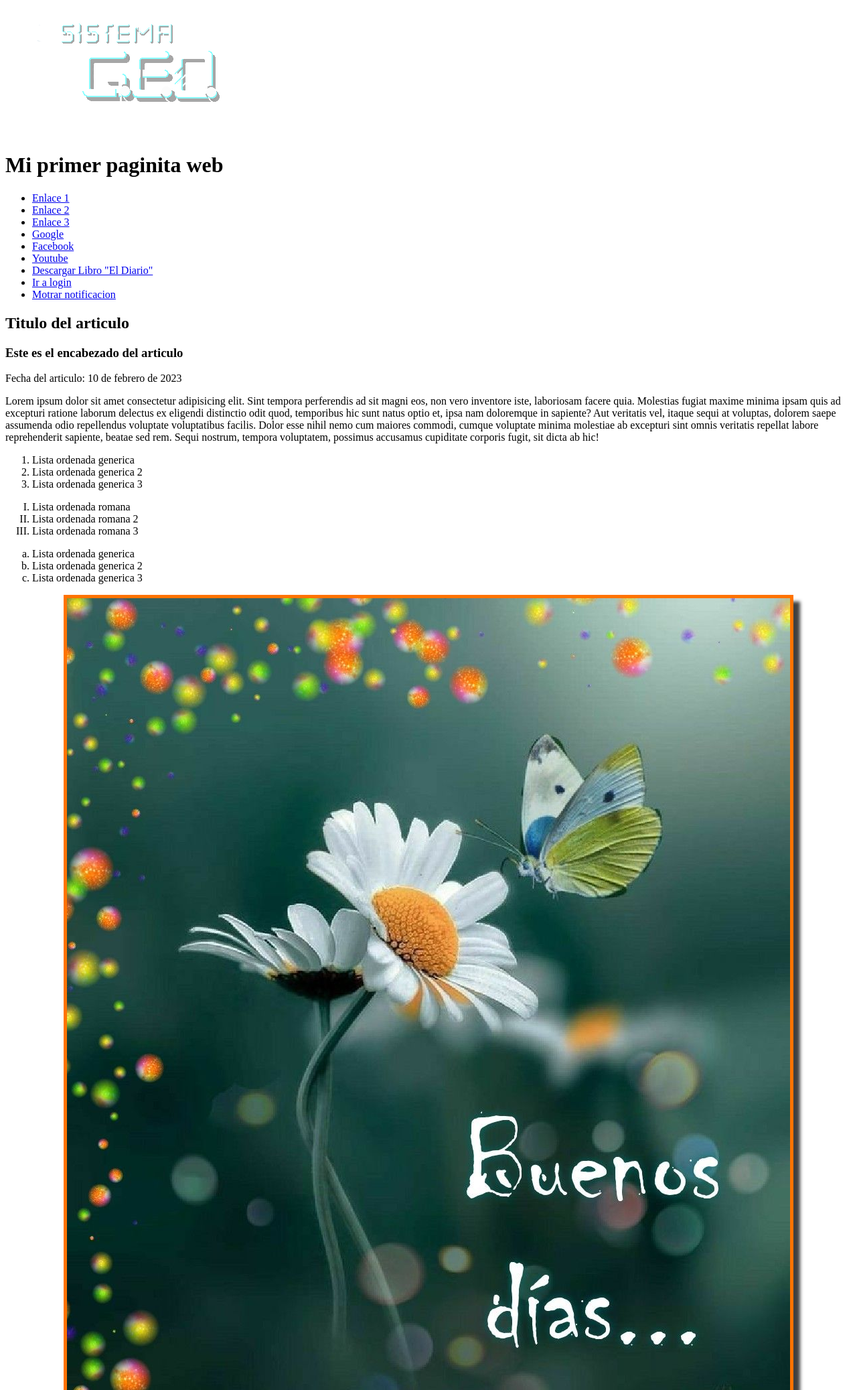
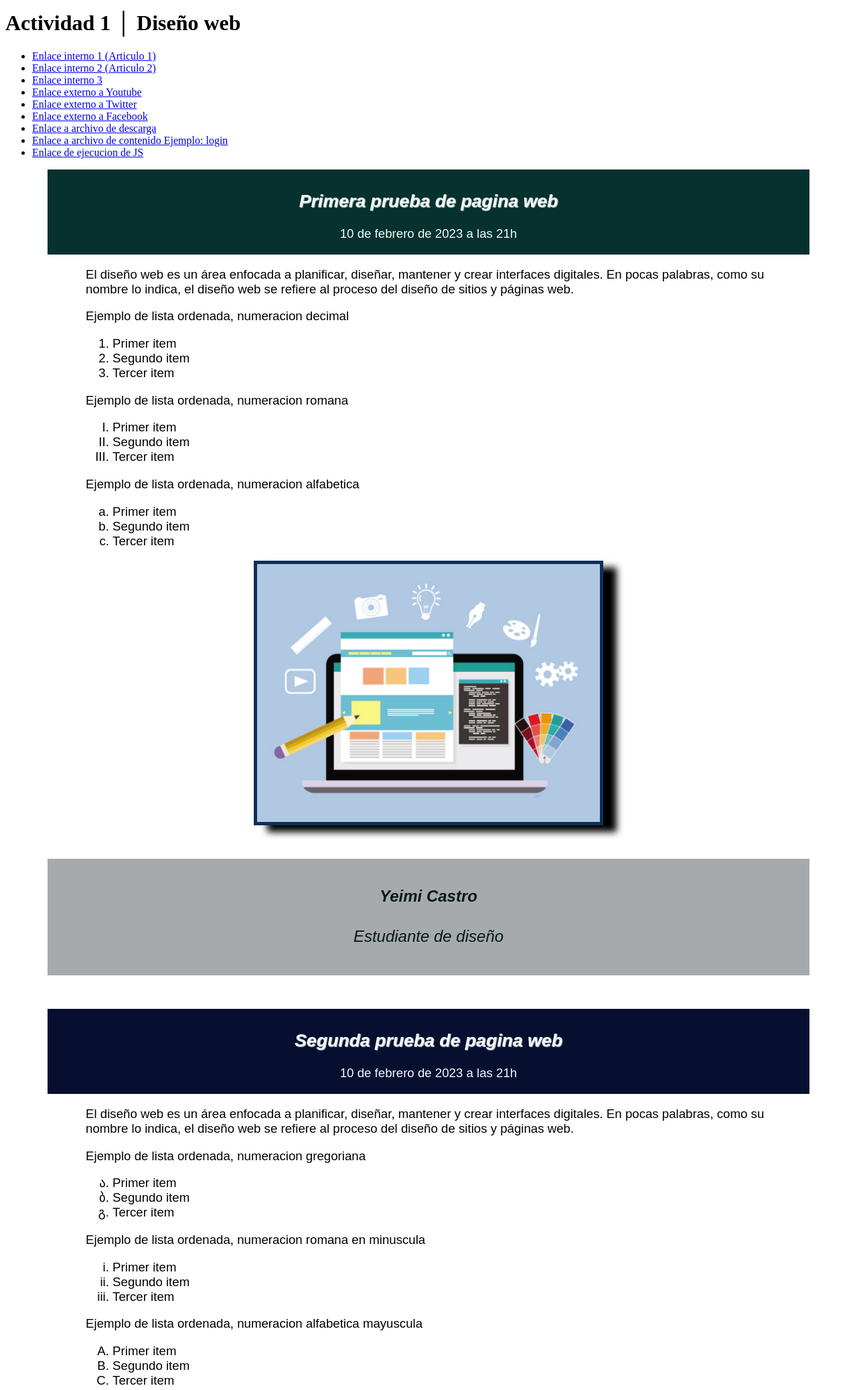
Before and after one commit to Ebonilla1808/Pagina_de_prueba, a plain HTML site: page index.html in a window 1280 px wide. Shown: the part 5-2080 px from the top of the page at 67% size. Drawn offline with Linux system fonts and the light colour scheme.

Commit message:
cargando algunos estilos

```diff
--- a/css/styles.css
+++ b/css/styles.css
@@ -1,7 +1,102 @@
+
+/*
+Cada artículo deberá de ser pre formateado por estilos CSS básicos como:
+ Tamaño de tipografía
+ Tipo de tipografía
+ Enunciación de tipografía
+ Color de tipografía
+ Sombra de tipografía
+
+*/
+#articulo1{
+    width: 90%;
+    margin: 0  auto;
+    font-size: 14pt;
+    font-family: Arial, sans-serif;
+}
+
+#articulo1 header{
+    background-color: rgb(7, 49, 46);
+    text-align: center;
+    color: #f0fcfc;
+    padding: 10px 0 20px 0;
+}
+#articulo1 h2{
+    font-size: 20pt;
+    font-style: italic;
+    text-shadow: 1px 1px 1px #cccccc;
+}
+
+#content-art1{
+    width: 90%;
+    margin: 0 auto;
+}
+#list-romana{
+    list-style-type: upper-roman;
+}
+#list-alpha{
+    list-style-type: lower-alpha;
+}
+
+#footer-art1{
+
+    font-style: italic;
+    background-color: rgb(167, 170, 172);
+    font-size: 18pt;
+    text-align: center;
+    color: #051818;
+    padding: 10px 0 20px 0;
+    margin: 50px auto;
+}
+
 .imagen{
-    border: 5px solid #ff7300;
+    display: block;
+    width: 50%;
+    margin: 0  auto;
+    border: 5px solid rgb(11, 47, 87);
+    box-shadow: 20px 10px 10px;    /* Sombra con ligero desenfoque */
+}
+
+#articulo2{
+    width: 90%;
+    margin: 0  auto;
+    font-size: 14pt;
+    font-family: Arial, sans-serif;
+}
+
+#articulo2 header{
+    background-color: rgb(7, 15, 49);
+    text-align: center;
+    color: #f0fcfc;
+    padding: 10px 0 20px 0;
+}
+#articulo2 h2{
+    font-size: 20pt;
+    font-style: italic;
+    text-shadow: 1px 1px 1px #cccccc;
+}
+
+#content-art2{
+    width: 90%;
     margin: 0 auto;
-    display: block;
+}
+#list-gregorian2{
+    list-style-type:georgian;
+}
+#list-romana2{
+    list-style-type: lower-roman;
+}
+#list-alpha2{
+    list-style-type: upper-alpha;
+}
+
+#footer-art2{
+
+    font-style: italic;
+    background-color: rgb(167, 170, 172);
+    font-size: 18pt;
     text-align: center;
-    box-shadow: 10px 10px 5px 0px rgba(0,0,0,0.75);
+    color: #051818;
+    padding: 10px 0 20px 0;
+    margin: 50px auto;
 }
--- a/index.html
+++ b/index.html
@@ -1,110 +1,130 @@
 <!--Delimitador de tipo de documento-->
 <!DOCTYPE html>
-<html lang="es">
+
 <head>
+    <!--Indicador para caracteres especiales-->
     <meta charset="UTF-8">
-    <meta name="viewport" content="width=device-width, initial-scale=1.0">
-    <meta name="descripcion" content="Descripcion del sitio">
+    <!-- Icono/IMG de pagina-->
+    <link rel="icon" href="ico/favicon.ico" type="imagen/x-icon">
+    <!--Titulo de pagina-->
+    <title>Actividad 1 │ Diseño web </title>
+
+    <!--Enlace a archivo *.css utilizado para estilos-->
     <link rel="stylesheet" href="css/styles.css">
-    <title>Yeimi</title>
+    <!--Enlace a archivo de *.js que contenga una clase:-->
+    <script src="js/script.js"></script>
 
-</head>
 <body>
+    <!--Una sección de navegación-->
     <header>
-        <img src="img/logo.png" alt="Aqui debería estar el logo">
-        <h1>Mi primer paginita web</h1>
+        <h1>Actividad 1 │ Diseño web</h1>
+    </header>
     <nav>
+        <!--Lista desordenada-->
         <ul>
-                <li><a href="#">Enlace 1</a></li>
-                <li><a href="#">Enlace 2</a></li>
-                <li><a href="#">Enlace 3</a></li>
-                <li><a href="https://www.google.com" target="_blank">Google</a></li>
-                <li><a href="https://www.facebook.com" target="_blank">Facebook</a></li>
-                <li><a href="https://www.youtube.com" target="_blank">Youtube</a></li>
-                <li><a href="pdf/EL_DIARIO.pdf" download>Descargar Libro "El Diario"</a></li>
-                <li><a href="login.html">Ir a login</a></li>
-                <li><a href="javascript:notificacion.Mostrar()">Motrar notificacion</a></li>
+            <!--3 enlaces internos-->
+            <li><a href="#articulo1">Enlace interno 1 (Articulo 1)</a></li>
+            <li><a href="#articulo2">Enlace interno 2 (Articulo 2)</a></li>
+            <li><a href="#">Enlace interno 3</a></li>
+
+            <!--3 enlaces externos-->
+            <li><a href="https://www.youtube.com/">Enlace externo a Youtube</a></li>
+            <li><a href="https://www.twitter.com/">Enlace externo a Twitter</a></li>
+            <li><a href="https://www.facebook.com/">Enlace externo a Facebook</a></li>
+
+            <!--Enlace a archivos de descarga-->
+            <li><a href="pdf/EL_DIARIO.pdf">Enlace a archivo de descarga</a></li>
+            <!--Enlace a archivos de contenido-->
+            <li><a href="login.html">Enlace a archivo de contenido Ejemplo: login</a></li>
+            <!--Enlace de ejecucion JS-->
+            <li><a href="javascript:notificacion.Mostrar('Has presionado la opcion en la lista desordenada')">Enlace de
+                    ejecucion de JS</a></li>
         </ul>
     </nav>
+
+    <article id="articulo1">
+        <!--Encabezado de articulo-->
+        <header>
+            <!--Titulo de articulo-->
+            <h2>Primera prueba de pagina web</h2>
+            <!--Fecha de articulo-->
+            <time datetime="2023-2-10T21:00">10 de febrero de 2023 a las 21h</time>
         </header>
-    <main>
-        <article>
-            <h2>Titulo del articulo</h2>
+        <div id="content-art1">
+            <!--Contenido del articulo-->
+            <p>El diseño web es un área enfocada a planificar, diseñar, mantener y crear interfaces digitales. En pocas
+                palabras, como su nombre lo indica, el diseño web se refiere al proceso del diseño de sitios y páginas
+                web.
+            </p>
+
+            <!--Ejemplos de lista-->
+            <p>Ejemplo de lista ordenada, numeracion decimal</p>
+            <ol>
+                <li>Primer item</li>
+                <li>Segundo item</li>
+                <li>Tercer item</li>
+            </ol>
+            <p>Ejemplo de lista ordenada, numeracion romana</p>
+            <ol id="list-romana">
+                <li>Primer item</li>
+                <li>Segundo item</li>
+                <li>Tercer item</li>
+            </ol>
+            <p>Ejemplo de lista ordenada, numeracion alfabetica</p>
+            <ol id="list-alpha">
+                <li>Primer item</li>
+                <li>Segundo item</li>
+                <li>Tercer item</li>
+            </ol>
+            <img src="img/paginas-web.jpg" class="imagen">
+        </div>
+
+        <footer id="footer-art1">
+            <h4>Yeimi Castro</h4>
+            <p>Estudiante de diseño</p>
+        </footer>
+    </article>
+     <article id="articulo2">
+        <!--Encabezado de articulo-->
         <header>
-                <h3>Este es el encabezado del articulo </h3>
-                <p>Fecha del articulo: <time datetime="2023-02-10">10 de febrero de 2023</time> </p>
+            <!--Titulo de articulo-->
+            <h2>Segunda prueba de pagina web</h2>
+            <!--Fecha de articulo-->
+            <time datetime="2023-2-10T21:00">10 de febrero de 2023 a las 21h</time>
         </header>
-            <p>Lorem ipsum dolor sit amet consectetur adipisicing elit. Sint tempora perferendis
-                ad sit magni eos, non vero inventore iste, laboriosam
-                facere quia. Molestias fugiat maxime minima ipsam quis
-                ad excepturi ratione laborum delectus ex eligendi
-                distinctio odit quod, temporibus hic sunt natus optio
-                et, ipsa nam doloremque in sapiente? Aut veritatis vel,
-                itaque sequi at voluptas, dolorem saepe assumenda odio
-                repellendus voluptate voluptatibus facilis. Dolor esse
-                nihil nemo cum maiores commodi, cumque voluptate minima
-                molestiae ab excepturi sint omnis veritatis repellat
-                labore reprehenderit sapiente, beatae sed rem. Sequi
-                nostrum, tempora voluptatem, possimus accusamus cupiditate
-                corporis fugit, sit dicta ab hic!</p>
-                <ol >
-                    <li>Lista ordenada generica</li>
-                    <li>Lista ordenada generica 2</li>
-                    <li>Lista ordenada generica 3</li>
+        <div id="content-art2">
+            <!--Contenido del articulo-->
+            <p>El diseño web es un área enfocada a planificar, diseñar, mantener y crear interfaces digitales. En pocas
+                palabras, como su nombre lo indica, el diseño web se refiere al proceso del diseño de sitios y páginas
+                web.
+            </p>
+
+            <!--Ejemplos de lista-->
+            <p>Ejemplo de lista ordenada, numeracion gregoriana</p>
+            <ol id="list-gregorian2">
+                <li>Primer item</li>
+                <li>Segundo item</li>
+                <li>Tercer item</li>
             </ol>
-                <ol style="list-style-type: upper-roman;">
-                    <li>Lista ordenada romana</li>
-                    <li>Lista ordenada romana 2</li>
-                    <li>Lista ordenada romana 3</li>
+            <p>Ejemplo de lista ordenada, numeracion romana en minuscula</p>
+            <ol id="list-romana2">
+                <li>Primer item</li>
+                <li>Segundo item</li>
+                <li>Tercer item</li>
             </ol>
-                <ol style="list-style-type: lower-alpha;">
-                    <li>Lista ordenada generica</li>
-                    <li>Lista ordenada generica 2</li>
-                    <li>Lista ordenada generica 3</li>
+            <p>Ejemplo de lista ordenada, numeracion alfabetica mayuscula</p>
+            <ol id="list-alpha2">
+                <li>Primer item</li>
+                <li>Segundo item</li>
+                <li>Tercer item</li>
             </ol>
-                <img src="img/articulo1.jpg" class="imagen" alt="Imagen de articulo 1">
+            <!--Deberá de contener una imagen la cual deberá contener una CLASSE que le asigne alineación, borde y sombreado-->
+            <img src="img/paginas-web.jpg" class="imagen">
+        </div>
+
+        <footer id="footer-art2">
+            <h4>Yeimi Castro</h4>
+            <p>Estudiante de diseño</p>
+        </footer>
     </article>
-        <article>
-            <h2>Titulo del articulo 2</h2>
-            <header>
-                <h3>Este es el encabezado del articulo 2 </h3>
-                <p>Fecha del articulo: <time datetime="2023-02-10">10 de febrero de 2023</time> </p>
-            </header>
-            <p>Lorem ipsum dolor sit amet consectetur adipisicing elit. Sint tempora perferendis
-                ad sit magni eos, non vero inventore iste, laboriosam
-                facere quia. Molestias fugiat maxime minima ipsam quis
-                ad excepturi ratione laborum delectus ex eligendi
-                distinctio odit quod, temporibus hic sunt natus optio
-                et, ipsa nam doloremque in sapiente? Aut veritatis vel,
-                itaque sequi at voluptas, dolorem saepe assumenda odio
-                repellendus voluptate voluptatibus facilis. Dolor esse
-                nihil nemo cum maiores commodi, cumque voluptate minima
-                molestiae ab excepturi sint omnis veritatis repellat
-                labore reprehenderit sapiente, beatae sed rem. Sequi
-                nostrum, tempora voluptatem, possimus accusamus
-                cupiditate corporis fugit, sit dicta ab hic!</p>
-        </article>
-
-        <ol >
-            <li>Lista ordenada generica</li>
-            <li>Lista ordenada generica 2</li>
-            <li>Lista ordenada generica 3</li>
-        </ol>
-        <ol style="list-style-type: upper-roman;">
-            <li>Lista ordenada romana</li>
-            <li>Lista ordenada romana 2</li>
-            <li>Lista ordenada romana 3</li>
-        </ol>
-        <ol style="list-style-type: lower-alpha;">
-            <li>Lista ordenada generica</li>
-            <li>Lista ordenada generica 2</li>
-            <li>Lista ordenada generica 3</li>
-        </ol>
-    </main>
-    <img src="img/articulo2.jpg" class="imagen" alt="Imagen de articulo 2">
-    <footer>
-
-    </footer>
-    <script src="js/script.js"> </script>
 </body>
-</html>
--- a/js/script.js
+++ b/js/script.js
@@ -1,7 +1,10 @@
+/*
+Clase de notificación que informe de un evento al usuario (puede ser incluida en la sección de navegación)
+*/
 class Notificacion{
 
-    Mostrar(){
-        alert("este es un mensaje de notificacion");
+    Mostrar(mensaje){
+        alert(mensaje);
     }
 }
 
```
Also changed, not shown: login.html (+3 -2 lines), ico/favicon.ico (added), img/objetivo.png (added), img/paginas-web.jpg (added). Lines whose indentation alone changed are shown as unchanged.
